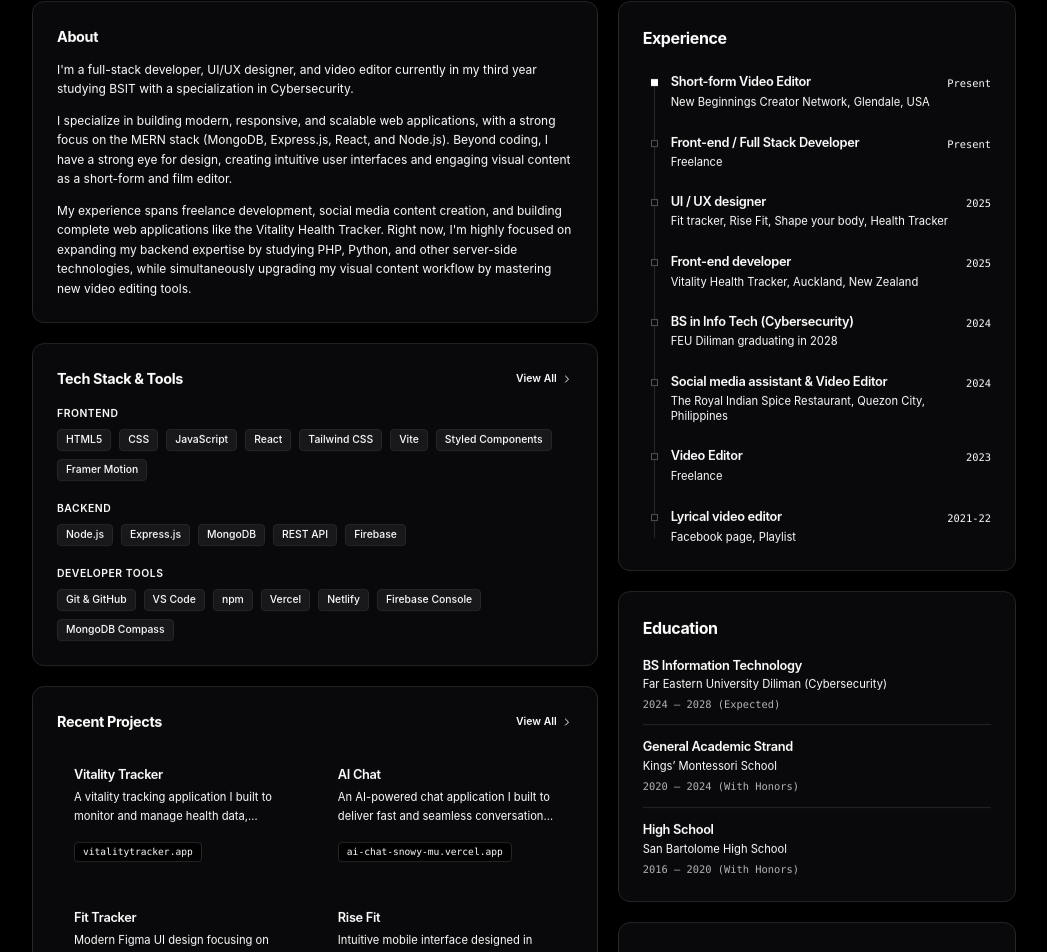
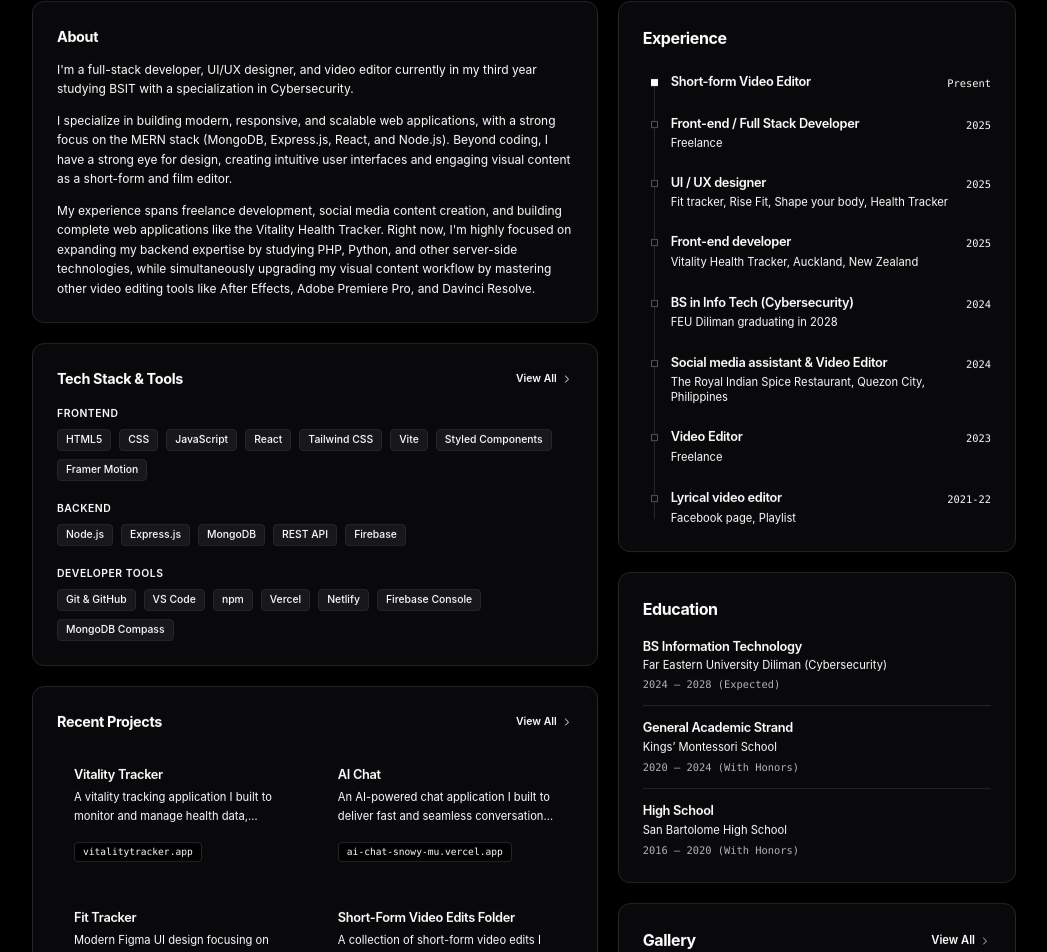
Before and after one commit to egunalucasandrei-droid/My-Portfolio-Eguna, a React (Vite) app: page / in a window 1280 px wide. Shown: the part 226-1178 px from the top of the page, without its empty margins (116-1163 px from the left). Built offline with nearby package versions, Linux system fonts and the light colour scheme.

Commit message:
Add another 1 for recent projects

```diff
--- a/src/App.jsx
+++ b/src/App.jsx
@@ -23,7 +23,7 @@ import me1 from './images/me1.png';
 import me2 from './images/me2.png';
 import me3 from './images/me3.png';
 import me4 from './images/me4.png';
-import me5 from './images/me5.png'; // Fixed duplicate identifier here
+import me5 from './images/me5.png';
 
 import profileImg from './images/profile no background.png';
 import profileSigma from './images/profile sigma transparent.png';
@@ -73,6 +73,16 @@ const projects = [
     fallback: "https://images.unsplash.com/photo-1616198814651-e71f960c3180?auto=format&fit=crop&q=80&w=800",
     link: "https://www.figma.com/proto/d97Fr5Pdx8UFmAHHVpwVXv/FINAL-PROJECT?node-id=52-105&starting-point-node-id=52%3A105&t=QsXVjRp6wbDnW84U-1",
     linkText: "View Design"
+  },
+  {
+    category: "video",
+    title: "Short-Form Video Edits Folder",
+    desc: "A collection of short-form video edits I created for Facebook, Instagram, and TikTok, focusing on high audience retention and creative storytelling.",
+    img: film6,
+    fallback: "https://images.unsplash.com/photo-1440404653325-ab127d49abc1?auto=format&fit=crop&q=80&w=800",
+    link: "https://f.io/XudH6olA",
+    linkText: "Watch Video",
+    isVideo: true
   },
   {
     category: "uiux",
@@ -198,7 +208,7 @@ const projects = [
     link: "https://youtu.be/WAbr7hQvYUU?si=t3Z-6RbWFNilH9BD",
     linkText: "Watch Video",
     isVideo: true
-  },
+  }
 ];
 
 const galleryImages = [
@@ -418,7 +428,7 @@ export default function App() {
             </h2>
             <div className="grid grid-cols-1 md:grid-cols-2 gap-5">
               {projects
-                .filter(p => p.category === 'video' && ["Motivational Short Video", "Wealth Habits", "Intramurals and Scimath 2023", "The Gregorio Del Pilar", "Indian Royal Spice Restaurant"].includes(p.title))
+                .filter(p => p.category === 'video' && ["Short-Form Video Edits Folder", "Motivational Short Video", "Wealth Habits", "Intramurals and Scimath 2023", "The Gregorio Del Pilar", "Indian Royal Spice Restaurant"].includes(p.title))
                 .map((proj, idx) => (
                   <a
                     key={idx}
@@ -511,7 +521,8 @@ export default function App() {
               {section.tools.map(tech => (
                 <span key={tech} className={`text-[0.8rem] font-medium px-3 py-1.5 rounded border ${
                   theme === 'dark' ? 'bg-zinc-900 border-zinc-800 text-white' : 'bg-white border-zinc-200 text-black shadow-sm'
-                }`}>
+                }`}
+                >
                   {tech}
                 </span>
               ))}
@@ -758,7 +769,7 @@ export default function App() {
                 <div className={`space-y-3 text-[0.75rem] leading-relaxed ${theme === 'dark' ? 'text-white' : 'text-black'}`}>
                   <p>I'm a full-stack developer, UI/UX designer, and video editor currently in my third year studying BSIT with a specialization in Cybersecurity.</p>
                   <p>I specialize in building modern, responsive, and scalable web applications, with a strong focus on the MERN stack (MongoDB, Express.js, React, and Node.js). Beyond coding, I have a strong eye for design, creating intuitive user interfaces and engaging visual content as a short-form and film editor.</p>
-                  <p>My experience spans freelance development, social media content creation, and building complete web applications like the Vitality Health Tracker. Right now, I'm highly focused on expanding my backend expertise by studying PHP, Python, and other server-side technologies, while simultaneously upgrading my visual content workflow by mastering new video editing tools.</p>
+                  <p>My experience spans freelance development, social media content creation, and building complete web applications like the Vitality Health Tracker. Right now, I'm highly focused on expanding my backend expertise by studying PHP, Python, and other server-side technologies, while simultaneously upgrading my visual content workflow by mastering other video editing tools like After Effects, Adobe Premiere Pro, and Davinci Resolve.</p>
                 </div>
               </div>
 
@@ -930,7 +941,7 @@ export default function App() {
                       <div className={`absolute left-0 top-1.25 w-1.75 h-1.75 z-10 transition-transform group-hover:scale-150 ${theme === 'dark' ? 'bg-white' : 'bg-black'}`}></div>
                       <div className="pr-2">
                         <h3 className={`text-[0.8rem] font-semibold tracking-tight leading-tight ${theme === 'dark' ? 'text-white' : 'text-black'}`}>Short-form Video Editor</h3>
-                        <p className={`text-[0.7rem] mt-1 ${theme === 'dark' ? 'text-white' : 'text-black'}`}>New Beginnings Creator Network, Glendale, USA</p>
+
                       </div>
                       <span className={`text-[0.65rem] font-mono font-medium pt-0.5 shrink-0 ${theme === 'dark' ? 'text-white' : 'text-black'}`}>Present</span>
                     </div>
@@ -943,7 +954,7 @@ export default function App() {
                         <h3 className={`text-[0.8rem] font-semibold tracking-tight leading-tight ${theme === 'dark' ? 'text-white' : 'text-black'}`}>Front-end / Full Stack Developer</h3>
                         <p className={`text-[0.7rem] mt-1 leading-snug ${theme === 'dark' ? 'text-white' : 'text-black'}`}>Freelance</p>
                       </div>
-                      <span className={`text-[0.65rem] font-mono font-medium pt-0.5 shrink-0 ${theme === 'dark' ? 'text-white' : 'text-black'}`}>Present</span>
+                      <span className={`text-[0.65rem] font-mono font-medium pt-0.5 shrink-0 ${theme === 'dark' ? 'text-white' : 'text-black'}`}>2025</span>
                     </div>
 
                     <div className="relative pl-5 flex justify-between items-start group">
```
